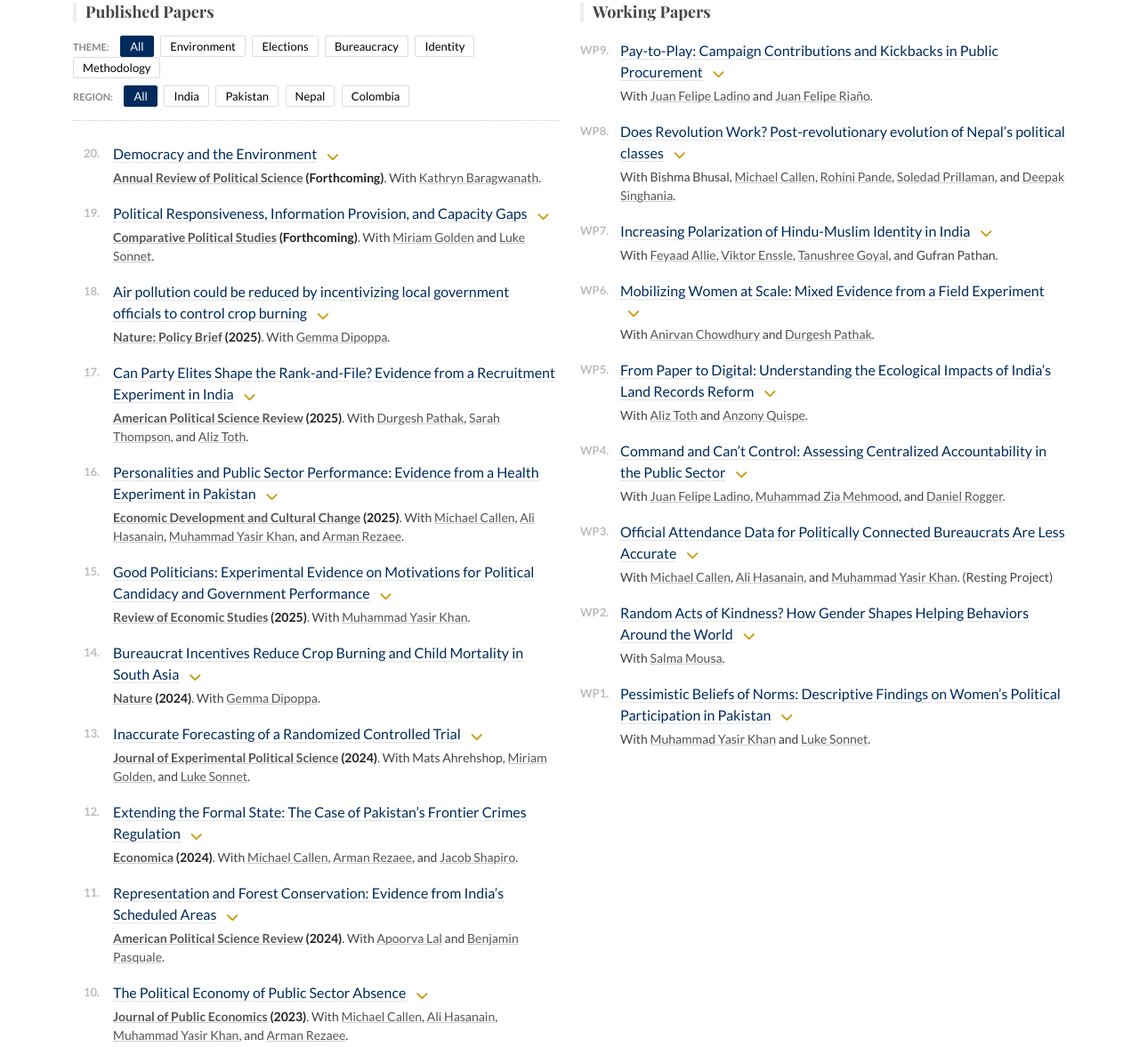
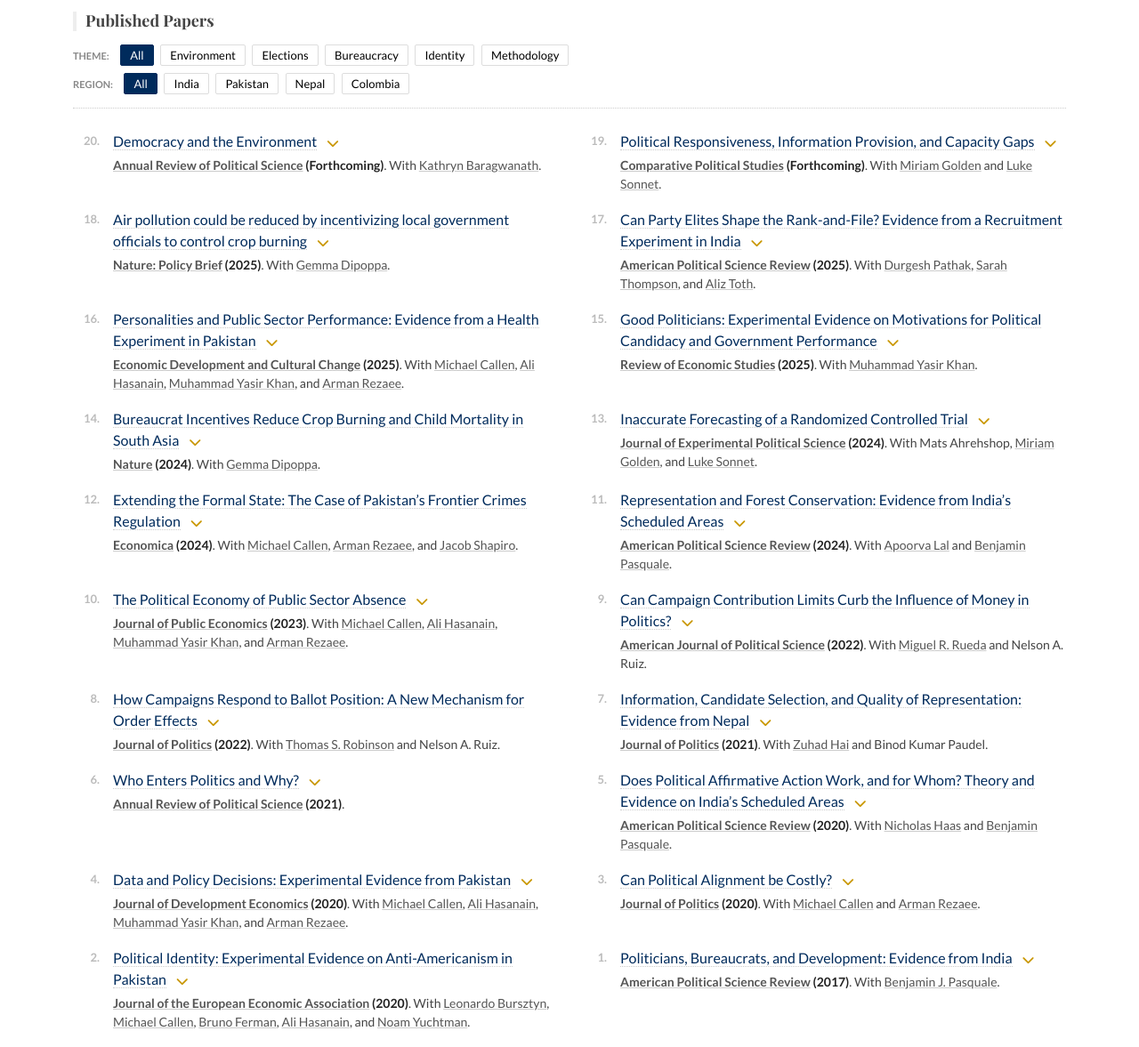
Before and after one commit to saadgulzar/saadgulzar.github.io, a plain HTML site: page index.html in a window 1280 px wide. Shown: the part 495-1672 px from the top of the page at 89% size. Drawn offline with nearby package versions, Linux system fonts and the light colour scheme.

Commit message:
Update index.html

```diff
--- a/index.html
+++ b/index.html
@@ -243,9 +243,7 @@
             <a href="#top" class="back-to-top">Back to top ↑</a>
             <h2 class="section-header">Research</h2>
 
-            <div class="row">
-                <div class="col-lg-6">
-                    <h3 class="sub-header" style="margin-top: 0; margin-bottom: 15px;">Published Papers</h3>
+            <h3 class="sub-header" style="margin-top: 10px; margin-bottom: 15px;">Published Papers</h3>
 
             <div class="filter-container">
                 <div class="mb-2">
@@ -267,9 +265,9 @@
                 </div>
             </div>
 
-                    <div id="published-list">
+            <div id="published-list" class="row">
 
-                        <div class="item-row theme-env theme-elec region-global">
+                <div class="col-lg-6 item-row theme-env theme-elec region-global">
                     <div class="item-number">20.</div>
                     <div class="item-content">
                         <a href="https://www.dropbox.com/scl/fi/ixtd61dhbb4wusa5i7g0f/BaragwanathGulzar_ARPS.pdf?rlkey=s36r2eizps2vbx0x2klvs8dus&raw=1" class="item-title">Democracy and the Environment</a>
@@ -283,7 +281,7 @@
                     </div>
                 </div>
 
-                        <div class="item-row theme-elec region-pak">
+                <div class="col-lg-6 item-row theme-elec region-pak">
                     <div class="item-number">19.</div>
                     <div class="item-content">
                         <a href="https://www.dropbox.com/scl/fi/bfklqn3u2ifhl5fsngqno/GoldenGulzarSonnet_Capacity.pdf?rlkey=86t9r06hsjur8zs43l7enwdh1&raw=1" class="item-title">Political Responsiveness, Information Provision, and Capacity Gaps</a>
@@ -303,7 +301,7 @@
                     </div>
                 </div>
 
-                        <div class="item-row theme-env theme-bur region-pak">
+                <div class="col-lg-6 item-row theme-env theme-bur region-pak">
                     <div class="item-number">18.</div>
                     <div class="item-content">
                         <a href="https://www.dropbox.com/scl/fi/7059fqn1aoxunnb6hs4h4/DippopaGulzar_PolicyBrief.pdf?rlkey=cn2u61fiz8bnhqkfymaqf0omv&raw=1" class="item-title">Air pollution could be reduced by incentivizing local government officials to control crop burning</a>
@@ -317,7 +315,7 @@
                     </div>
                 </div>
 
-                        <div class="item-row theme-elec theme-id region-india">
+                <div class="col-lg-6 item-row theme-elec theme-id region-india">
                     <div class="item-number">17.</div>
                     <div class="item-content">
                         <a href="https://www.dropbox.com/scl/fi/9a0sbyf839moe3bq4jcnb/GulzarPathakThompsonToth_RankandFile.pdf?rlkey=qjqd2mg7ds2kgl7un56fzqibn&raw=1" class="item-title">Can Party Elites Shape the Rank-and-File? Evidence from a Recruitment Experiment in India</a>
@@ -331,7 +329,7 @@
                     </div>
                 </div>
 
-                        <div class="item-row theme-bur region-pak">
+                <div class="col-lg-6 item-row theme-bur region-pak">
                     <div class="item-number">16.</div>
                     <div class="item-content">
                         <a href="https://www.journals.uchicago.edu/doi/10.1086/731673" class="item-title">Personalities and Public Sector Performance: Evidence from a Health Experiment in Pakistan</a>
@@ -353,7 +351,7 @@
                     </div>
                 </div>
 
-                        <div class="item-row theme-elec theme-bur region-pak">
+                <div class="col-lg-6 item-row theme-elec theme-bur region-pak">
                     <div class="item-number">15.</div>
                     <div class="item-content">
                         <a href="https://www.dropbox.com/scl/fi/dvhpeg778crdrwew4f60p/gulzarkhan_goodpoliticians.pdf?rlkey=rerhgpmy1gdnab1bviy7dpv5p&raw=1" class="item-title">Good Politicians: Experimental Evidence on Motivations for Political Candidacy and Government Performance</a>
@@ -376,7 +374,7 @@
                     </div>
                 </div>
 
-                        <div class="item-row theme-env region-pak">
+                <div class="col-lg-6 item-row theme-env region-pak">
                     <div class="item-number">14.</div>
                     <div class="item-content">
                         <a href="https://www.dropbox.com/scl/fi/nraik78v5qjja37604buk/DipoppaGulzar_Nature.pdf?rlkey=hkczivo1qbx8fttjjgn1u0qrz&raw=1" class="item-title">Bureaucrat Incentives Reduce Crop Burning and Child Mortality in South Asia</a>
@@ -390,7 +388,7 @@
                     </div>
                 </div>
 
-                        <div class="item-row theme-meth region-global">
+                <div class="col-lg-6 item-row theme-meth region-global">
                     <div class="item-number">13.</div>
                     <div class="item-content">
                         <a href="https://doi.org/10.1017/XPS.2023.28" class="item-title">Inaccurate Forecasting of a Randomized Controlled Trial</a>
@@ -404,7 +402,7 @@
                     </div>
                 </div>
 
-                        <div class="item-row theme-bur region-pak">
+                <div class="col-lg-6 item-row theme-bur region-pak">
                     <div class="item-number">12.</div>
                     <div class="item-content">
                         <a href="https://www.dropbox.com/scl/fi/opyyjxn3rxb1zmg0etdx8/CallenGulzarRezaeeShapiro_FCR.pdf?rlkey=lbyxd46z1lrnnl7ng2kjo8ykw&raw=1" class="item-title">Extending the Formal State: The Case of Pakistan’s Frontier Crimes Regulation</a>
@@ -418,7 +416,7 @@
                     </div>
                 </div>
 
-                        <div class="item-row theme-env theme-bur theme-id region-india">
+                <div class="col-lg-6 item-row theme-env theme-bur theme-id region-india">
                     <div class="item-number">11.</div>
                     <div class="item-content">
                         <a href="https://doi.org/10.1017/S0003055423000758" class="item-title">Representation and Forest Conservation: Evidence from India’s Scheduled Areas</a>
@@ -439,13 +437,13 @@
                     </div>
                 </div>
 
-                        <div class="item-row theme-bur theme-elec region-pak">
+                <div class="col-lg-6 item-row theme-bur theme-elec region-pak">
                     <div class="item-number">10.</div>
                     <div class="item-content">
                         <a href="https://doi.org/10.1016/j.jpubeco.2022.104787" class="item-title">The Political Economy of Public Sector Absence</a>
                         <i class="fas fa-chevron-down abstract-trigger" onclick="toggleAbs('abs10')"></i>
                         <div class="item-meta">
-                                    <strong><a href="https://doi.org/10.1016/j.jpubeco.2022.104787">Journal of Public Economics</a> (2023)</strong>. With <a href="https://sites.google.com/view/michaelcallen/home">Michael Callen</a>, <a href="http://www.alihasanain.com/">Ali Hasanain</a>, <a href="https://sites.google.com/view/yasirkhan">Muhammad Yasir Khan</a>, and <a href="https://armanrezaee.github.io/">Arman Rezaee</a>.
+                            <strong><a href="https://doi.org/10.1016/j.jpubeco.2023.104816">Journal of Public Economics</a> (2023)</strong>. With <a href="https://sites.google.com/view/michaelcallen/home">Michael Callen</a>, <a href="http://www.alihasanain.com/">Ali Hasanain</a>, <a href="https://sites.google.com/view/yasirkhan">Muhammad Yasir Khan</a>, and <a href="https://armanrezaee.github.io/">Arman Rezaee</a>.
                         </div>
                         <div id="abs10" class="abstract-text">
                             The paper examines how politics relates to public sector absenteeism, a chronic and intractable public service delivery problem in many developing countries. In Punjab, Pakistan, we document that political interference routinely protects doctors from sanction in the health bureaucracy, while personal connections between doctors and politicians and a lack of political competition are associated with more doctor absence. We then examine how politics impacts the success of an at-scale policy reform to combat absenteeism. We find that the reform was more effective at increasing doctor atten- dance in politically competitive constituencies, both through increased monitoring and through senior health officials more effectively responding to data on poor performing health facilities. Our results demonstrate that politics can block the success of reform; instead of lifting the poor performers up, the reform improved places that were already performing better than others. The evidence collectively points to the fundamental importance of accounting for political incentives for policy design and implementation.
@@ -459,7 +457,7 @@
                     </div>
                 </div>
 
-                        <div class="item-row theme-elec theme-bur region-col">
+                <div class="col-lg-6 item-row theme-elec theme-bur region-col">
                     <div class="item-number">9.</div>
                     <div class="item-content">
                         <a href="https://www.dropbox.com/s/zx7569tabk52ipg/gulzarruedaruiz_campaign_contributions_limits_ajps.pdf?raw=1" class="item-title">Can Campaign Contribution Limits Curb the Influence of Money in Politics?</a>
@@ -479,7 +477,7 @@
                     </div>
                 </div>
 
-                        <div class="item-row theme-elec region-global">
+                <div class="col-lg-6 item-row theme-elec region-global">
                     <div class="item-number">8.</div>
                     <div class="item-content">
                         <a href="https://doi.org/10.1086/715594" class="item-title">How Campaigns Respond to Ballot Position: A New Mechanism for Order Effects</a>
@@ -498,7 +496,7 @@
                     </div>
                 </div>
 
-                        <div class="item-row theme-elec region-nepal">
+                <div class="col-lg-6 item-row theme-elec region-nepal">
                     <div class="item-number">7.</div>
                     <div class="item-content">
                         <a href="https://www.dropbox.com/s/a4fxhyq6cwm4wky/NepalCandidateSelection_jop.pdf?raw=1" class="item-title">Information, Candidate Selection, and Quality of Representation: Evidence from Nepal</a>
@@ -518,7 +516,7 @@
                     </div>
                 </div>
 
-                        <div class="item-row theme-elec theme-bur theme-id region-global">
+                <div class="col-lg-6 item-row theme-elec theme-bur theme-id region-global">
                     <div class="item-number">6.</div>
                     <div class="item-content">
                         <a href="https://doi.org/10.1146/annurev-polisci-051418-051214" class="item-title">Who Enters Politics and Why?</a>
@@ -532,7 +530,7 @@
                     </div>
                 </div>
 
-                        <div class="item-row theme-elec theme-id theme-bur region-india">
+                <div class="col-lg-6 item-row theme-elec theme-id theme-bur region-india">
                     <div class="item-number">5.</div>
                     <div class="item-content">
                         <a href="https://doi.org/10.1017/S0003055420000532" class="item-title">Does Political Affirmative Action Work, and for Whom? Theory and Evidence on India’s Scheduled Areas</a>
@@ -556,7 +554,7 @@
                     </div>
                 </div>
 
-                        <div class="item-row theme-bur region-pak">
+                <div class="col-lg-6 item-row theme-bur region-pak">
                     <div class="item-number">4.</div>
                     <div class="item-content">
                         <a href="https://www.dropbox.com/s/wa9u4paqs5jxdg8/data_policy_decisions_jde.pdf?raw=1" class="item-title">Data and Policy Decisions: Experimental Evidence from Pakistan</a>
@@ -581,7 +579,7 @@
                     </div>
                 </div>
 
-                        <div class="item-row theme-bur region-pak">
+                <div class="col-lg-6 item-row theme-bur region-pak">
                     <div class="item-number">3.</div>
                     <div class="item-content">
                         <a href="https://www.dropbox.com/s/3fg10z15w7tsfnz/Political_Alignment_jop.pdf?raw=1" class="item-title">Can Political Alignment be Costly?</a>
@@ -602,7 +600,7 @@
                     </div>
                 </div>
 
-                        <div class="item-row theme-id region-pak">
+                <div class="col-lg-6 item-row theme-id region-pak">
                     <div class="item-number">2.</div>
                     <div class="item-content">
                         <a href="https://doi.org/10.1093/jeea/jvz053" class="item-title">Political Identity: Experimental Evidence on Anti-Americanism in Pakistan</a>
@@ -622,7 +620,7 @@
                     </div>
                 </div>
 
-                        <div class="item-row theme-bur region-india">
+                <div class="col-lg-6 item-row theme-bur region-india">
                     <div class="item-number">1.</div>
                     <div class="item-content">
                         <a href="https://www.dropbox.com/scl/fi/ywsk8w8ptp4dc1n6nj0x0/gulzarpasquale_politiciansbureaucratsdevelopment.pdf?rlkey=ph4n3ov0pz7jqetgp1wnkx1mf&raw=1" class="item-title">Politicians, Bureaucrats, and Development: Evidence from India</a>
@@ -645,32 +643,12 @@
                     </div>
                 </div>
 
-                    </div> <h3 class="sub-header" style="margin-top: 40px; margin-bottom: 20px;">Book Chapters</h3>
-                    <div id="book-list">
-                        <div class="item-row">
-                            <div class="item-number">B2.</div>
-                            <div class="item-content">
-                                <a href="https://doi.org/10.5281/zenodo.17629179" class="item-title">Crop Burning</a>
-                                <div class="item-meta">In <em>Unveiling Pakistan’s Air Pollution: A National Landscape Report on Health Risks, Sources, and Solutions</em> (2025). With Gemma Dipoppa.</div>
-                            </div>
             </div>
 
-                        <div class="item-row">
-                            <div class="item-number">B1.</div>
-                            <div class="item-content">
-                                <a href="https://openknowledge.worldbank.org/bitstream/handle/10986/32576/9783030251208.pdf?sequence=1&isAllowed=y" class="item-title">Studying Sensitive Topics in Fragile Contexts</a>
-                                <div class="item-meta">In <em>Data collection in Fragile States: Innovations from Africa</em> (2019). With Mohammed Isaqzadeh and Jacob Shapiro.</div>
-                            </div>
-                        </div>
-                    </div>
+            <h3 class="sub-header" style="margin-top: 40px; margin-bottom: 20px;">Working Papers</h3>
+            <div id="working-list" class="row">
 
-                </div>
-
-                <div class="col-lg-6">
-                    <h3 class="sub-header" style="margin-top: 0; margin-bottom: 20px;">Working Papers</h3>
-                    <div id="working-list">
-
-                        <div class="item-row">
+                <div class="col-lg-6 item-row">
                     <div class="item-number">WP9.</div>
                     <div class="item-content">
                         <a href="https://www.juanfeliperiano.com/papers/procurement.pdf" class="item-title">Pay-to-Play: Campaign Contributions and Kickbacks in Public Procurement</a>
@@ -680,7 +658,7 @@
                     </div>
                 </div>
 
-                        <div class="item-row">
+                <div class="col-lg-6 item-row">
                     <div class="item-number">WP8.</div>
                     <div class="item-content">
                         <a href="https://escholarship.org/content/qt3n38q1qz/qt3n38q1qz_noSplash_d0c2bcf4e59e93a1a5e590f910318e52.pdf" class="item-title">Does Revolution Work? Post-revolutionary evolution of Nepal’s political classes</a>
@@ -698,7 +676,7 @@
                     </div>
                 </div>
 
-                        <div class="item-row">
+                <div class="col-lg-6 item-row">
                     <div class="item-number">WP7.</div>
                     <div class="item-content">
                         <a href="https://www.dropbox.com/scl/fi/0c1pxwqfufm0lpjrh5ajn/AllieEnssleGoyalGulzarPathan_Names.pdf?rlkey=ogjl8wo0wj616muvm1usrjy1e&raw=1" class="item-title">Increasing Polarization of Hindu-Muslim Identity in India</a>
@@ -708,7 +686,7 @@
                     </div>
                 </div>
 
-                        <div class="item-row">
+                <div class="col-lg-6 item-row">
                     <div class="item-number">WP6.</div>
                     <div class="item-content">
                         <a href="#" class="item-title">Mobilizing Women at Scale: Mixed Evidence from a Field Experiment</a>
@@ -718,7 +696,7 @@
                     </div>
                 </div>
 
-                        <div class="item-row">
+                <div class="col-lg-6 item-row">
                     <div class="item-number">WP5.</div>
                     <div class="item-content">
                         <a href="#" class="item-title">From Paper to Digital: Understanding the Ecological Impacts of India’s Land Records Reform</a>
@@ -728,7 +706,7 @@
                     </div>
                 </div>
 
-                        <div class="item-row">
+                <div class="col-lg-6 item-row">
                     <div class="item-number">WP4.</div>
                     <div class="item-content">
                         <a href="https://www.dropbox.com/scl/fi/vxpx3zjl5lz1sojicycg5/GulzarLadinoMehmoodRogger_Command.pdf?rlkey=fpxz1rbnk3eo4fxi7u4ctji0y&raw=1" class="item-title">Command and Can’t Control: Assessing Centralized Accountability in the Public Sector</a>
@@ -738,7 +716,7 @@
                     </div>
                 </div>
 
-                        <div class="item-row">
+                <div class="col-lg-6 item-row">
                     <div class="item-number">WP3.</div>
                     <div class="item-content">
                         <a href="https://www.dropbox.com/s/yvikaupcld2i9os/Official_Data.pdf?raw=1" class="item-title">Official Attendance Data for Politically Connected Bureaucrats Are Less Accurate</a>
@@ -750,7 +728,7 @@
                     </div>
                 </div>
 
-                        <div class="item-row">
+                <div class="col-lg-6 item-row">
                     <div class="item-number">WP2.</div>
                     <div class="item-content">
                         <a href="https://www.dropbox.com/scl/fi/ww85o8gmd9sgwrux0rh0o/GulzarMousa_Gender.pdf?rlkey=nttjwi11jmojultkz447fquv9&raw=1" class="item-title">Random Acts of Kindness? How Gender Shapes Helping Behaviors Around the World</a>
@@ -760,7 +738,7 @@
                     </div>
                 </div>
 
-                        <div class="item-row">
+                <div class="col-lg-6 item-row">
                     <div class="item-number">WP1.</div>
                     <div class="item-content">
                         <a href="https://www.dropbox.com/s/27eonmxfdoxr6bs/gulzarkhansonnet_pk.pdf?raw=1" class="item-title">Pessimistic Beliefs of Norms: Descriptive Findings on Women’s Political Participation in Pakistan</a>
@@ -772,6 +750,23 @@
                     </div>
                 </div>
 
+            </div>
+
+            <h3 class="sub-header" style="margin-top: 40px; margin-bottom: 20px;">Book Chapters</h3>
+            <div id="book-list" class="row">
+                <div class="col-lg-6 item-row">
+                    <div class="item-number">B2.</div>
+                    <div class="item-content">
+                        <a href="https://doi.org/10.5281/zenodo.17629179" class="item-title">Crop Burning</a>
+                        <div class="item-meta">In <em>Unveiling Pakistan’s Air Pollution: A National Landscape Report on Health Risks, Sources, and Solutions</em> (2025). With Gemma Dipoppa.</div>
+                    </div>
+                </div>
+
+                <div class="col-lg-6 item-row">
+                    <div class="item-number">B1.</div>
+                    <div class="item-content">
+                        <a href="https://openknowledge.worldbank.org/bitstream/handle/10986/32576/9783030251208.pdf?sequence=1&isAllowed=y" class="item-title">Studying Sensitive Topics in Fragile Contexts</a>
+                        <div class="item-meta">In <em>Data collection in Fragile States: Innovations from Africa</em> (2019). With Mohammed Isaqzadeh and Jacob Shapiro.</div>
                     </div>
                 </div>
             </div>
```
Lines whose indentation alone changed are shown as unchanged.
